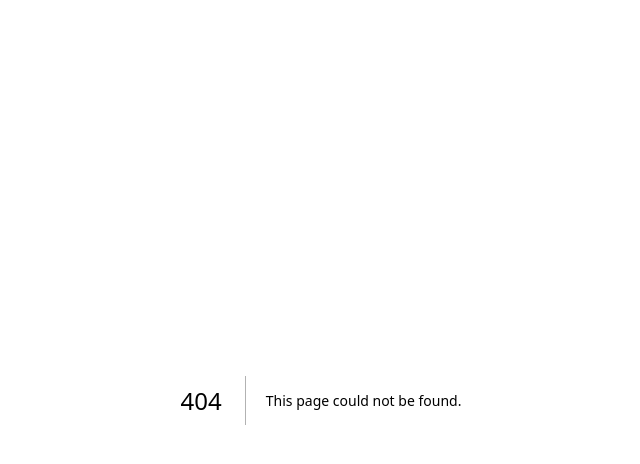
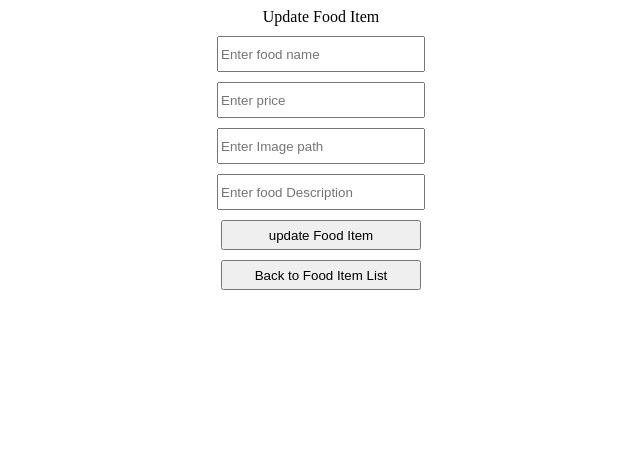
Before and after one commit to pragatiAgrawalTech8/Restaurant_App, a Next.js app: page /restaurant/dashboard/edit/1 in a window 1280 px wide. Before the commit this address had no page. Shown: the top 464 px of the page, without its empty margins (319-959 px from the left). Built offline with nearby package versions, Linux system fonts and the light colour scheme.

Commit message:
Edit food item page

```diff
--- a/app/_components/FoodItemList.js
+++ b/app/_components/FoodItemList.js
@@ -1,7 +1,8 @@
 import {useEffect,useState}from 'react'
-
+import {useRouter} from "next/navigation"
 const FoodItemList = () => {
     const [foodItem,setFoodItem] = useState([])
+    const router = useRouter()
     useEffect(()=>{
         loadFoodItem()
     },[])
@@ -52,7 +53,8 @@ const FoodItemList = () => {
                     <td>{item.price}</td>
                     <td>{item.description}</td>
                     <td><img src={item.path} alt={item.name} width="50" height="50" /></td>
-                    <td><button onClick={()=>deleteFoodItem(item._id)}>Delete</button><button>Edit</button></td>
+                    <td><button onClick={()=>deleteFoodItem(item._id)}>Delete</button>
+                    <button onClick={()=>router.push('/restaurant/dashboard/edit/'+item._id)}>Edit</button></td>
                 </tr>
                 ))
                 }
--- /dev/null
+++ b/app/restaurant/dashboard/edit/[id]/page.js
@@ -0,0 +1,65 @@
+'use client'
+import {useState,use} from 'react'
+import {useRouter} from "next/navigation"
+const EditFoodItem = (props) => {
+    const params = use(props.params)
+    const id = params.id
+
+  const [name,setName] = useState("")
+  const [price,setPrice] = useState("")
+  const [path,setPath] = useState("")
+  const [description,setDescription] = useState("")
+  const [error,setError] = useState(false)
+  const router = useRouter()
+  async function handleEditFoodItem(){
+    console.log(name,path,price,description);
+    if(!name || !price || !path || !description){
+      setError(true)
+      return false
+    } else{
+      setError(false)
+    }
+  }
+  return (
+    <div className="container">
+    <div>Update Food Item</div>
+    <div className="input-wrapper">
+      <input className="input-field" type="text" placeholder="Enter food name"
+      value={name} onChange={(e)=>setName(e.target.value)} />
+      {
+        error && !name && <span className="input-error">Please enter valid name</span>
+      }
+    </div>
+    <div className="input-wrapper">
+      <input className="input-field" type="text" placeholder="Enter price"
+      value={price} onChange={(e)=>setPrice(e.target.value)} />
+      {
+        error && !price && <span className="input-error">Please enter valid price</span>
+      }
+    </div>
+    <div className="input-wrapper">
+      <input className="input-field" type="text" placeholder="Enter Image path"
+      value={path} onChange={(e)=>setPath(e.target.value)} />
+      {
+        error && !path && <span className="input-error">Please enter valid path</span>
+      }
+    </div>
+    <div className="input-wrapper">
+      <input className="input-field" type="text" placeholder="Enter food Description"
+      value={description} onChange={(e)=>setDescription(e.target.value)} />
+      {
+        error && !description && <span className="input-error">Please enter valid description</span>
+      }
+    </div>
+    <div className="input-wrapper">
+      <button className="button" onClick={handleEditFoodItem}>update Food Item</button>
+    </div>
+    <div className="input-wrapper">
+      <button className="button" onClick={()=>router.push('/restaurant/dashboard')}>Back to Food Item List</button>
+    </div>
+
+    </div>
+  )
+}
+
+export default EditFoodItem
```
